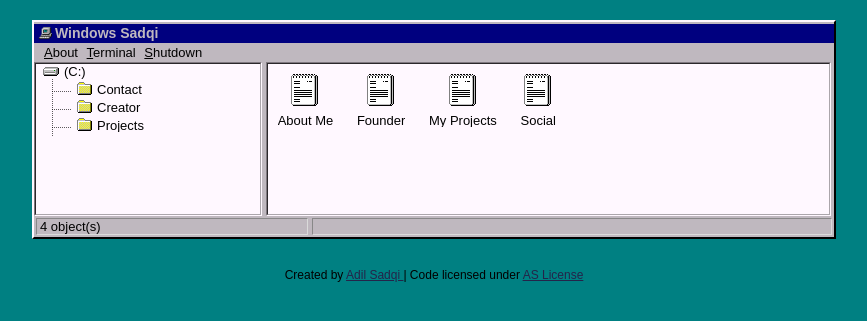
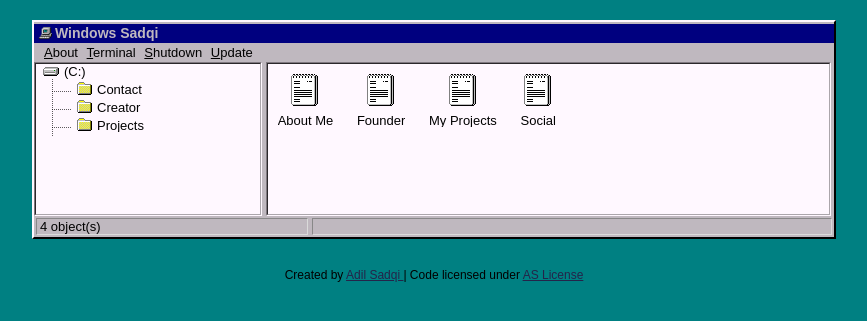
Before and after one commit to AdilSadqi/windows-sadqi.github.io, a Jekyll site: the page built from index.html, in a window 1280 px wide. Shown: the top 321 px of the page, without its empty margins (206-1073 px from the left). Built offline with Jekyll 4.4.1, drawn with Linux system fonts in a browser that asks for light colours.

Commit message:
Update topbar.html

```diff
--- a/_includes/topbar.html
+++ b/_includes/topbar.html
@@ -2,6 +2,7 @@
     <a href="/me"><li><u>A</u>bout</li></a>
     <a href="https://adil.asadqi.com" target="_blank"><li><u>T</u>erminal</li></a>
     <a href="#" onclick="closeWindow();"><li><u>S</u>hutdown</li></a>
+    <a href="/update"><li><u>U</u>pdate</li></a>
 </ul>
 
 <script>
```
